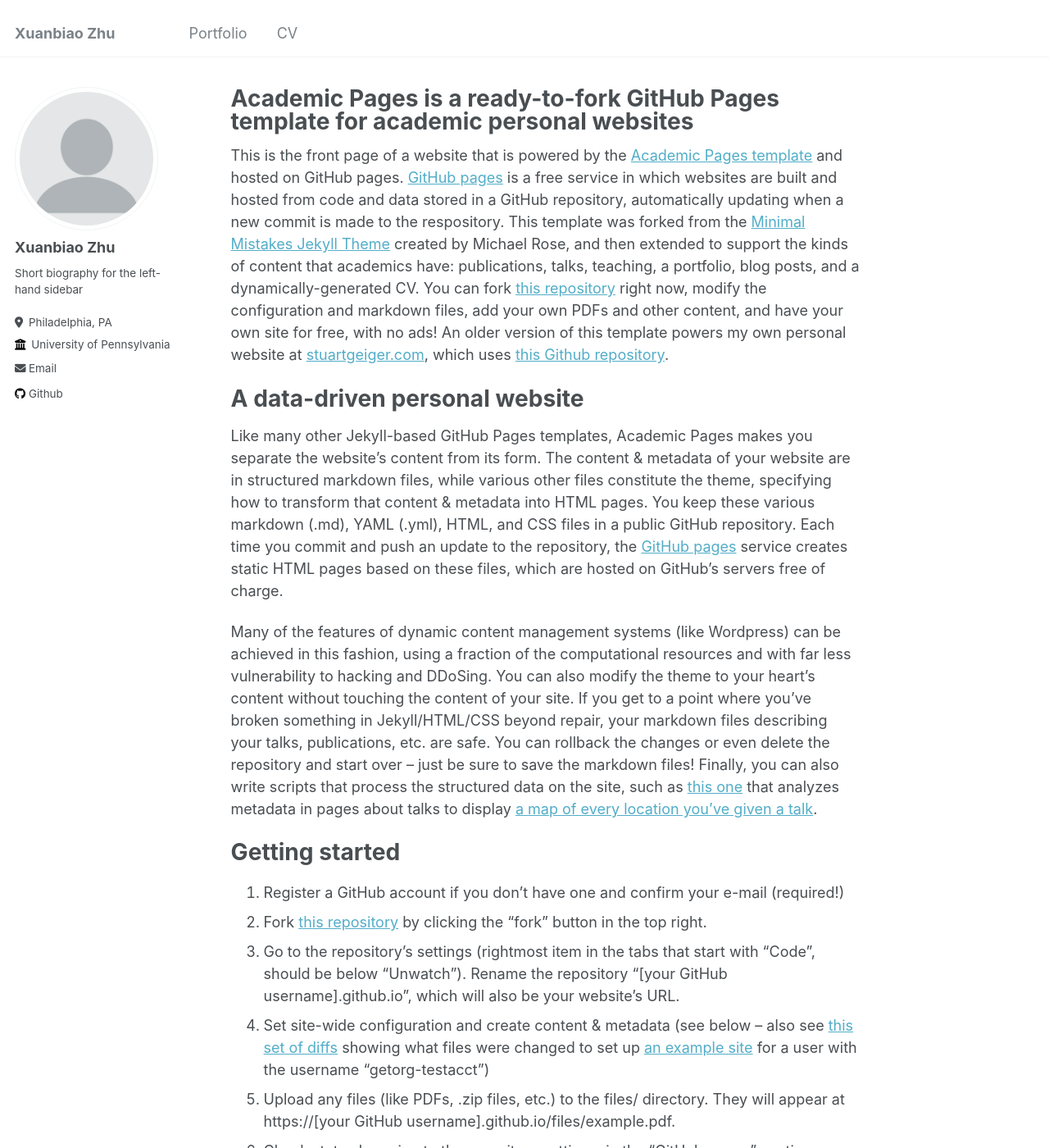
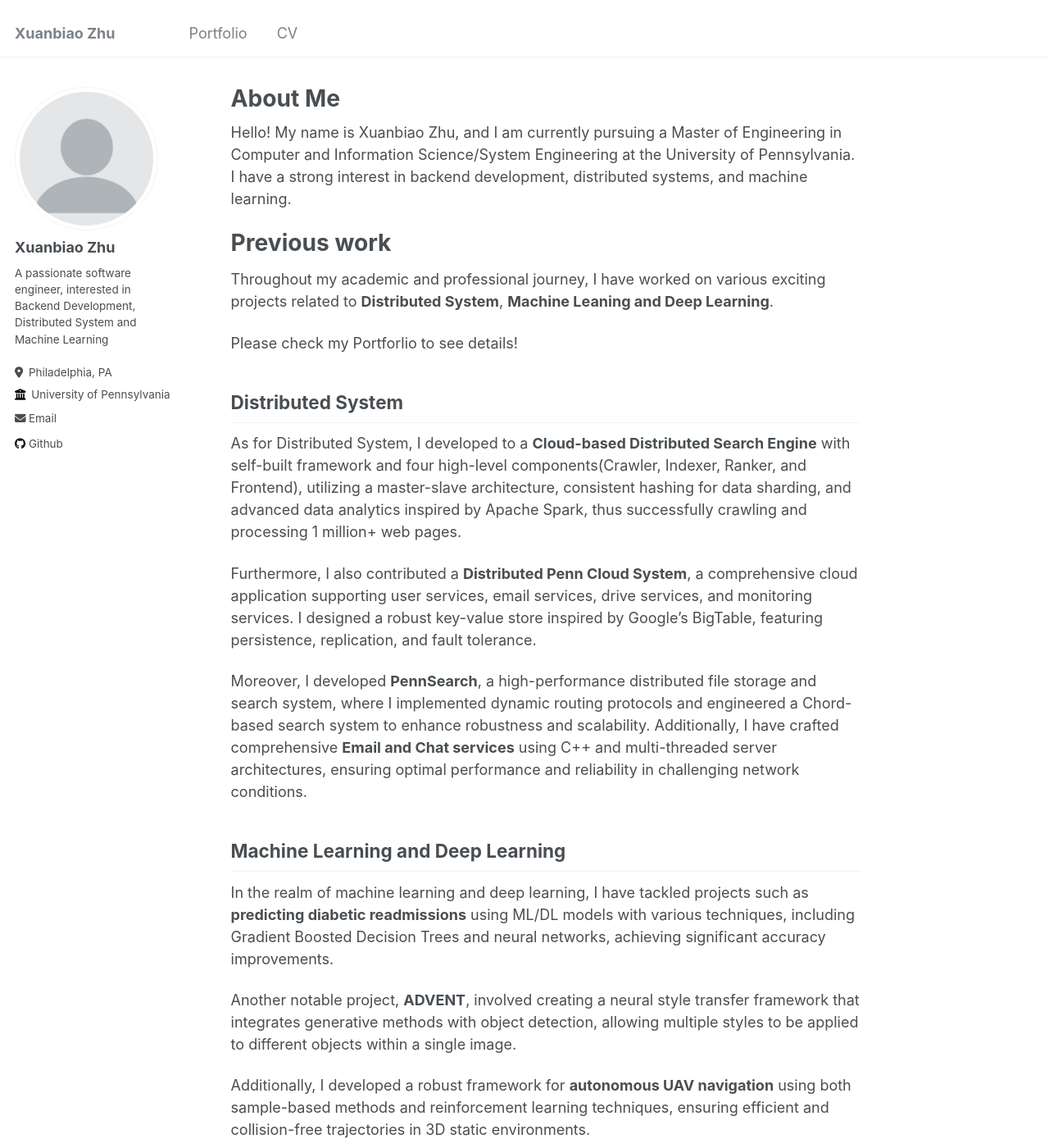
Before and after one commit to AkoZhu/AkoZhu.github.io, a Jekyll site: the page built from _pages/about.md, in a window 1280 px wide and 1400 px high. Shown: the whole window at 82% size. Built offline with Jekyll 4.4.1, drawn with Linux system fonts in a browser that asks for light colours; some of the changed text lies outside the part shown.

Commit message:
Update the about page

```diff
--- a/_config.yml
+++ b/_config.yml
@@ -24,11 +24,11 @@ author:
   avatar           : "profile.png"
   name             : "Xuanbiao Zhu"
   pronouns         : # example: "she/her"
-  bio              : "Short biography for the left-hand sidebar"
+  bio              : "A passionate software engineer, interested in Backend Development, Distributed System and Machine Learning"
   location         : "Philadelphia, PA"
   employer         : "University of Pennsylvania"
   uri              : # URL
-  email            : "zhuxb@seas.upenn.edu"
+  email            : "zxuanbiao@outlook.com"
 
   # Academic websites
   arxiv            : # URL - Update with the correct link to your profile
--- a/_pages/about.md
+++ b/_pages/about.md
@@ -1,13 +1,35 @@
 ---
 permalink: /
-title: "Academic Pages is a ready-to-fork GitHub Pages template for academic personal websites"
+title: "About Me"
 author_profile: true
 redirect_from:
   - /about/
   - /about.html
 ---
 
-This is the front page of a website that is powered by the [Academic Pages template](https://github.com/academicpages/academicpages.github.io) and hosted on GitHub pages. [GitHub pages](https://pages.github.com) is a free service in which websites are built and hosted from code and data stored in a GitHub repository, automatically updating when a new commit is made to the respository. This template was forked from the [Minimal Mistakes Jekyll Theme](https://mmistakes.github.io/minimal-mistakes/) created by Michael Rose, and then extended to support the kinds of content that academics have: publications, talks, teaching, a portfolio, blog posts, and a dynamically-generated CV. You can fork [this repository](https://github.com/academicpages/academicpages.github.io) right now, modify the configuration and markdown files, add your own PDFs and other content, and have your own site for free, with no ads! An older version of this template powers my own personal website at [stuartgeiger.com](http://stuartgeiger.com), which uses [this Github repository](https://github.com/staeiou/staeiou.github.io).
+
+Hello! My name is Xuanbiao Zhu, and I am currently pursuing a Master of Engineering in Computer and Information Science/System Engineering at the University of Pennsylvania. I have a strong interest in backend development, distributed systems, and machine learning.
+
+# Previous work
+Throughout my academic and professional journey, I have worked on various exciting projects related to **Distributed System**, **Machine Leaning and Deep Learning**.
+
+Please check my Portforlio to see details!
+## Distributed System
+As for Distributed System, I developed to a **Cloud-based Distributed Search Engine** with self-built framework and four high-level components(Crawler, Indexer, Ranker, and Frontend), utilizing a master-slave architecture, consistent hashing for data sharding, and advanced data analytics inspired by Apache Spark, thus successfully crawling and processing 1 million+ web pages.
+
+Furthermore, I also contributed a **Distributed Penn Cloud System**, a comprehensive cloud application supporting user services, email services, drive services, and monitoring services. I designed a robust key-value store inspired by Google's BigTable, featuring persistence, replication, and fault tolerance.
+
+Moreover, I developed **PennSearch**, a high-performance distributed file storage and search system, where I implemented dynamic routing protocols and engineered a Chord-based search system to enhance robustness and scalability. Additionally, I have crafted comprehensive **Email and Chat services** using C++ and multi-threaded server architectures, ensuring optimal performance and reliability in challenging network conditions.
+## Machine Learning and Deep Learning
+In the realm of machine learning and deep learning, I have tackled projects such as **predicting diabetic readmissions** using ML/DL models with various techniques, including Gradient Boosted Decision Trees and neural networks, achieving significant accuracy improvements.
+
+Another notable project, **ADVENT**, involved creating a neural style transfer framework that integrates generative methods with object detection, allowing multiple styles to be applied to different objects within a single image.
+
+Additionally, I developed a robust framework for **autonomous UAV navigation** using both sample-based methods and reinforcement learning techniques, ensuring efficient and collision-free trajectories in 3D static environments.
+
+I am passionate about leveraging my skills and experiences to solve complex problems and build scalable, efficient systems. Feel free to explore my [GitHub](https://github.com/AkoZhu).
+
+<!-- This is the front page of a website that is powered by the [Academic Pages template](https://github.com/academicpages/academicpages.github.io) and hosted on GitHub pages. [GitHub pages](https://pages.github.com) is a free service in which websites are built and hosted from code and data stored in a GitHub repository, automatically updating when a new commit is made to the respository. This template was forked from the [Minimal Mistakes Jekyll Theme](https://mmistakes.github.io/minimal-mistakes/) created by Michael Rose, and then extended to support the kinds of content that academics have: publications, talks, teaching, a portfolio, blog posts, and a dynamically-generated CV. You can fork [this repository](https://github.com/academicpages/academicpages.github.io) right now, modify the configuration and markdown files, add your own PDFs and other content, and have your own site for free, with no ads! An older version of this template powers my own personal website at [stuartgeiger.com](http://stuartgeiger.com), which uses [this Github repository](https://github.com/staeiou/staeiou.github.io).
 
 A data-driven personal website
 ======
@@ -46,4 +68,4 @@ Example: editing a markdown file for a talk
 
 For more info
 ------
-More info about configuring Academic Pages can be found in [the guide](https://academicpages.github.io/markdown/). The [guides for the Minimal Mistakes theme](https://mmistakes.github.io/minimal-mistakes/docs/configuration/) (which this theme was forked from) might also be helpful.
+More info about configuring Academic Pages can be found in [the guide](https://academicpages.github.io/markdown/). The [guides for the Minimal Mistakes theme](https://mmistakes.github.io/minimal-mistakes/docs/configuration/) (which this theme was forked from) might also be helpful. -->
```
Also changed, not shown: other parts of _pages/about.md (+5 -5 lines), 1 other file.
